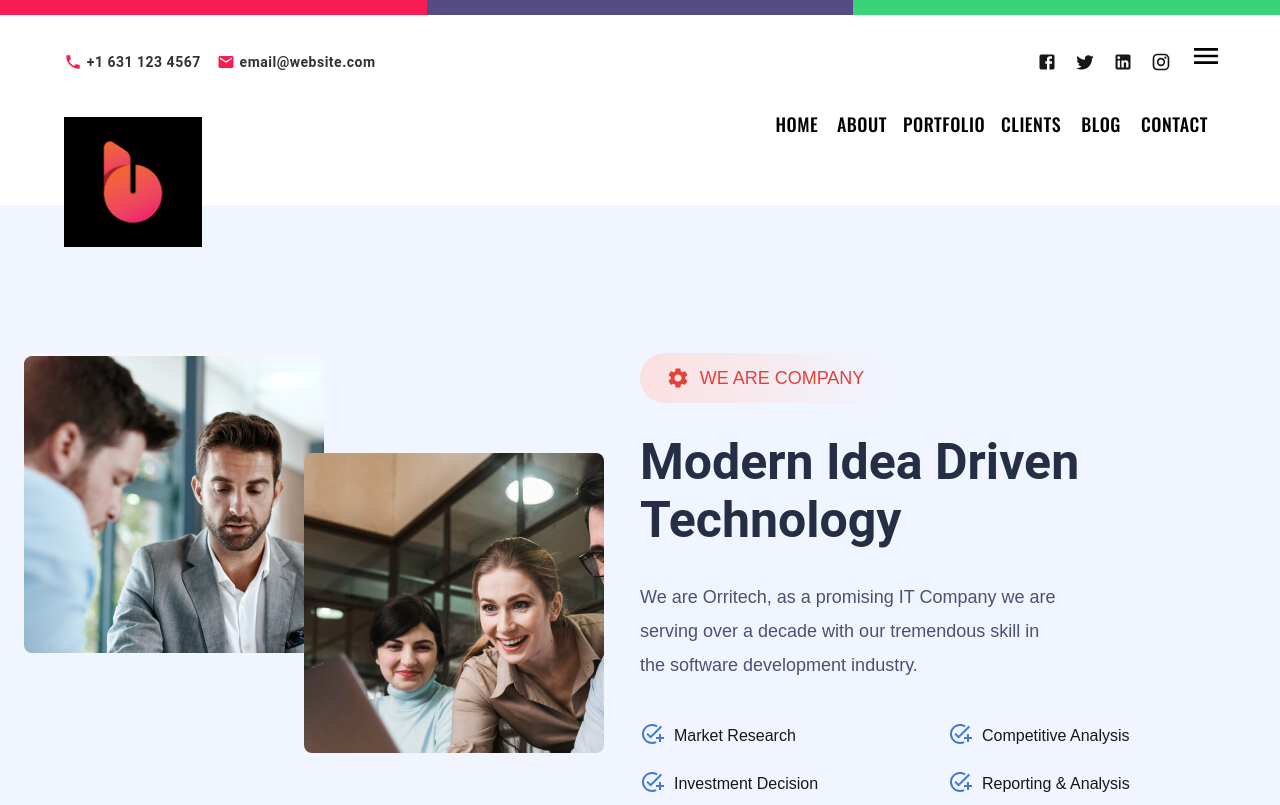
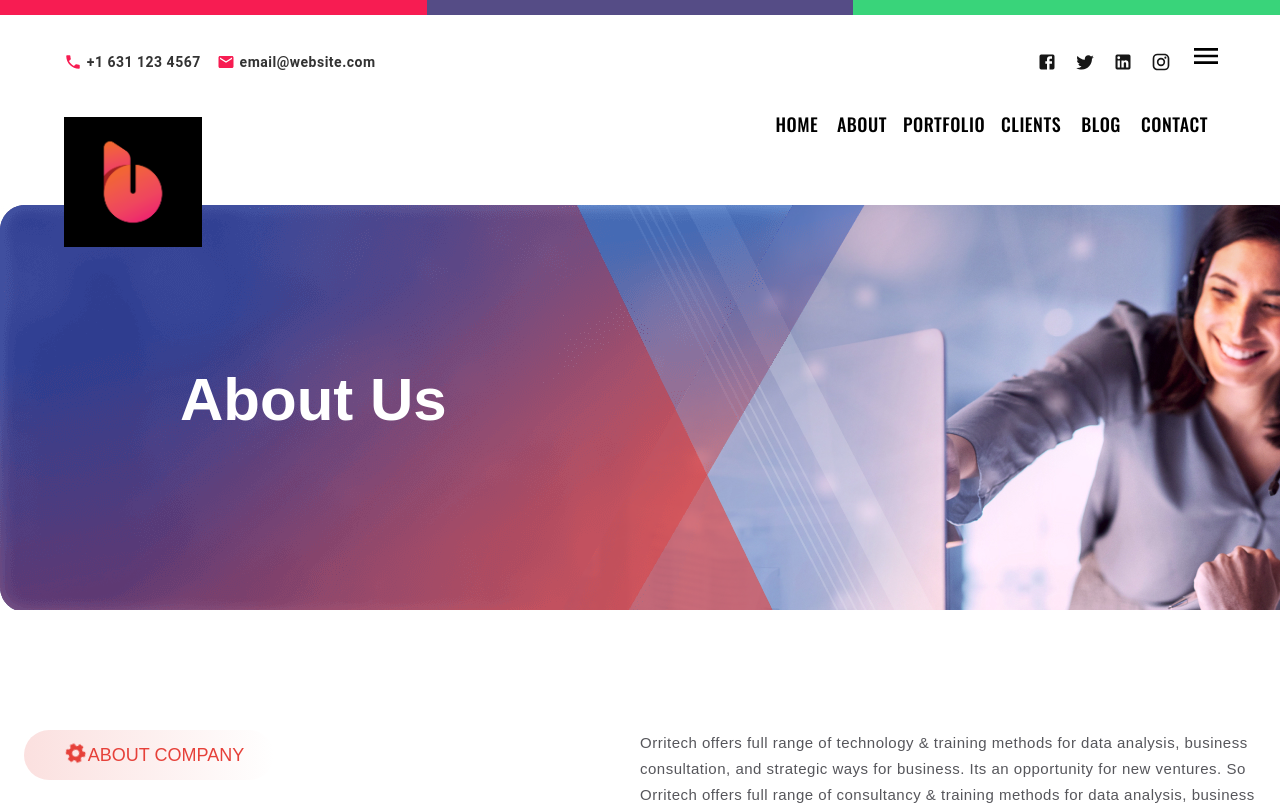
Before and after one commit to KaushalS1911/logixbuilt, a Next.js app: page /about in a window 1280 px wide. Shown: the top 805 px of the page. Built offline with nearby package versions, Linux system fonts and the light colour scheme.

Commit message:
small changing

```diff
--- a/src/app/about/page.jsx
+++ b/src/app/about/page.jsx
@@ -8,11 +8,12 @@ import Aboutcompany from "../../components/about/Aboutcompany";
 const Page = () => {
     return (
         <>
+            <Aboutcompany/>
             <TechnologyFirm/>
             <Feature/>
             <Faqs/>
 
-            <Aboutcompany/>
+
         </>
     );
 }
--- a/src/components/about/Aboutcompany.jsx
+++ b/src/components/about/Aboutcompany.jsx
@@ -13,13 +13,13 @@ function Aboutcompany(props) {
             <Box>
                 <Box
                     sx={{
-                        background: `url(${bgImg2.src})`,
+                        background: `url(${bgImg2.src}) no-repeat`,
                         height: "405px",
                         width : "100%"
                     }}
                 >
                     <Box sx={{
-                        background: `url(${bgImg.src})`,
+                        background: `url(${bgImg.src}) no-repeat`,
                         height: "405px",
                         width : "100%",
                         position : "relative"
@@ -49,7 +49,12 @@ function Aboutcompany(props) {
                             <Box className={"bgbox"} sx={{
                                 fontSize : {md: "18px" , sm : "17px" , xs : "14px"}
                             }}>
-                                <span> <Box className="rotate-icon" sx={{display : "flex" , padding : "0 10px 0 0"}}><SettingsIcon/></Box> </span>  ABOUT COMPANY
+                                 <Box className="rotate-icon" sx={{
+                                     display : "flex" ,
+                                     padding : "0 10px 0 0"}}>
+                                     <SettingsIcon/>
+                                 </Box>
+                                ABOUT COMPANY
                             </Box>
                             <Typography
                                 variant="h2"
```
